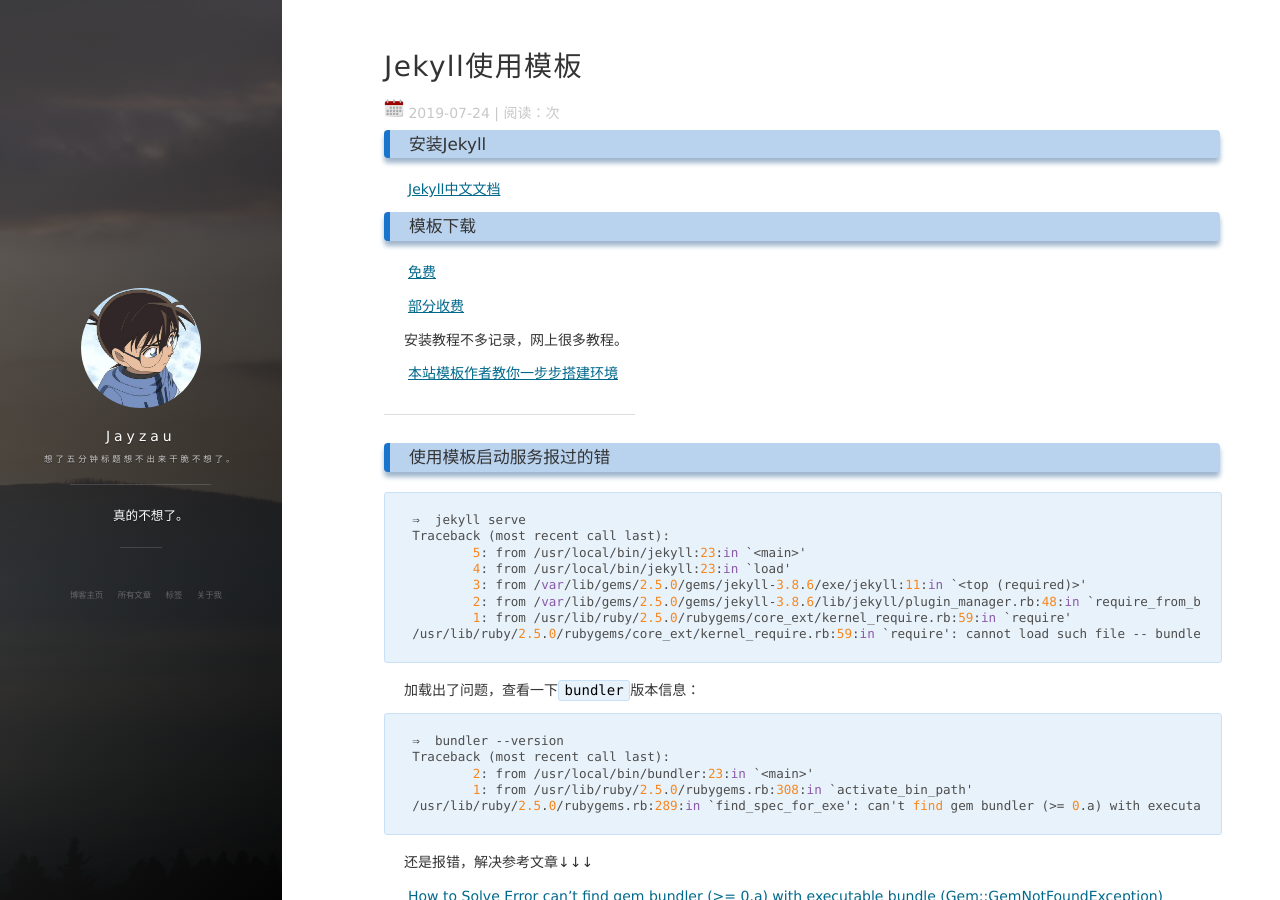
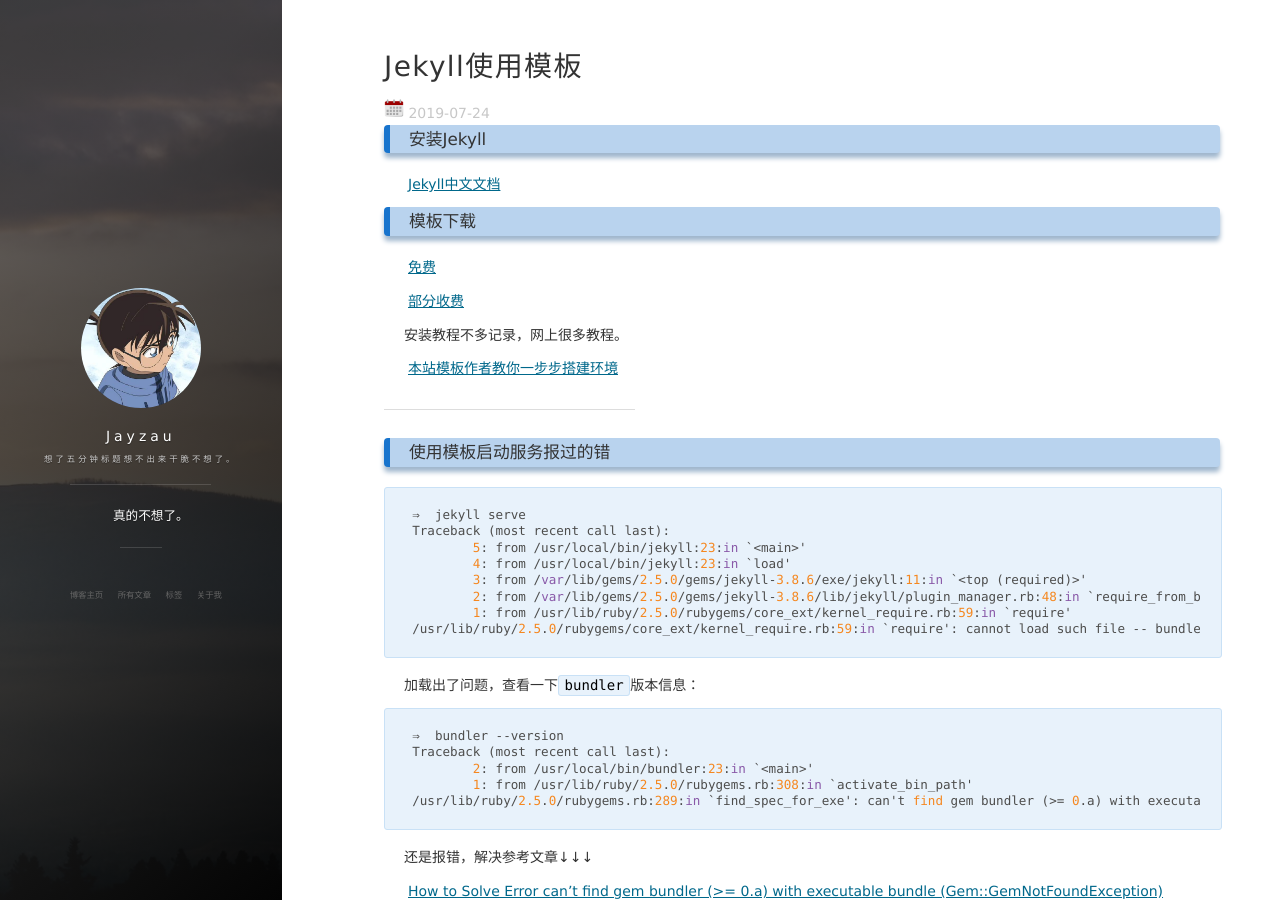
Before and after one commit to jayzau/jayzau.github.io, a Jekyll site: the page built from _posts/2019-07-24-Jekyll_0.md, in a window 1280 px wide and 900 px high. Built offline with Jekyll 4.4.1, drawn with Linux system fonts in a browser that asks for light colours; nearby versions of some CDN libraries.

Commit message:
去掉文章阅读次数显示

```diff
--- a/_layouts/post.html
+++ b/_layouts/post.html
@@ -9,8 +9,8 @@
       <img src="/images/calendar.png" width="20px"/>
       <time datetime="{{page.date | date: date_to_xmlschema}}" itemprop="datePublished" class="post-meta__date date">{{page.date | date: "%F"}}</time>
 
-      <span id="busuanzi_container_page_pv"> | 阅读：<span id="busuanzi_value_page_pv"></span>次</span>
-    </p>
+<!--      <span id="busuanzi_container_page_pv"> | 阅读：<span id="busuanzi_value_page_pv"></span>次</span>-->
+<!--    </p>-->
     </div>
   </header>
 
```
